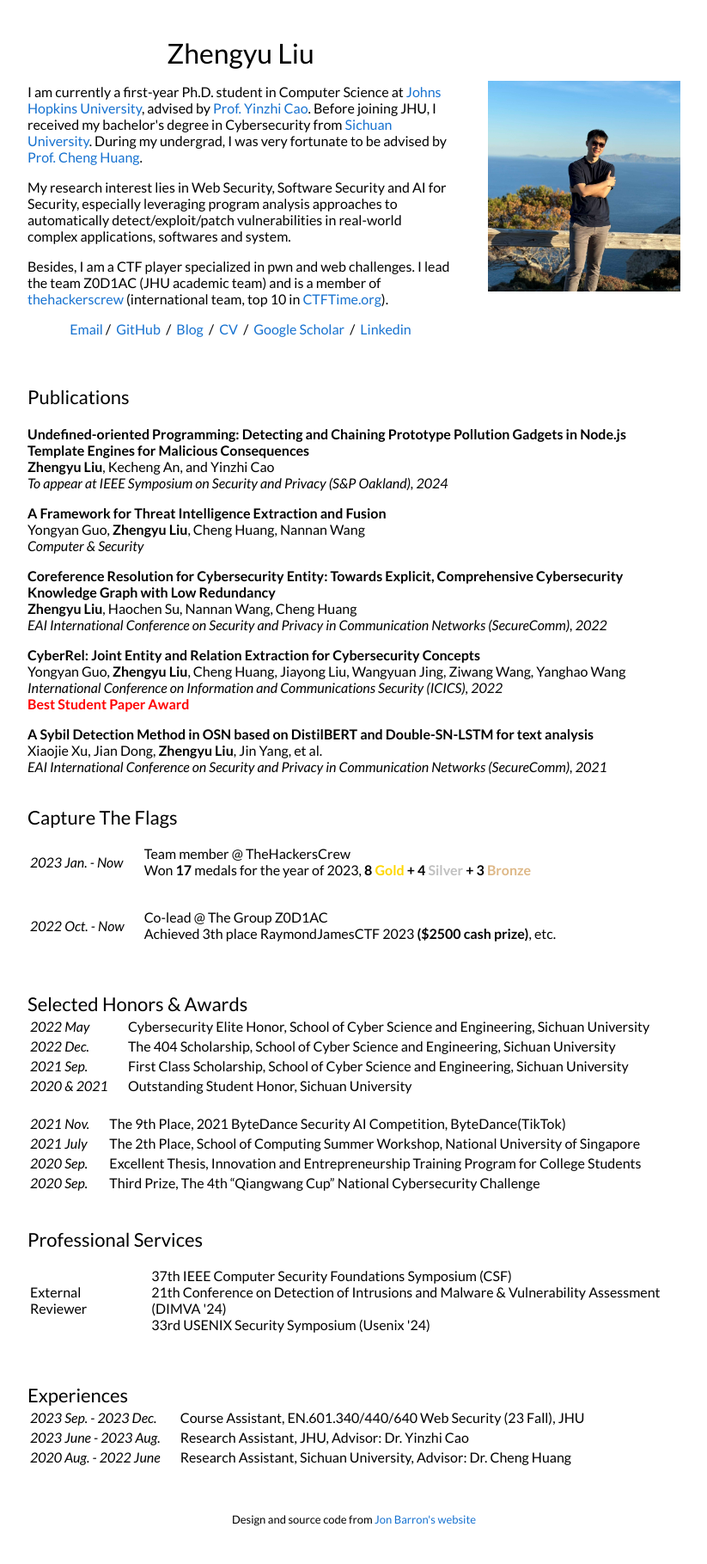
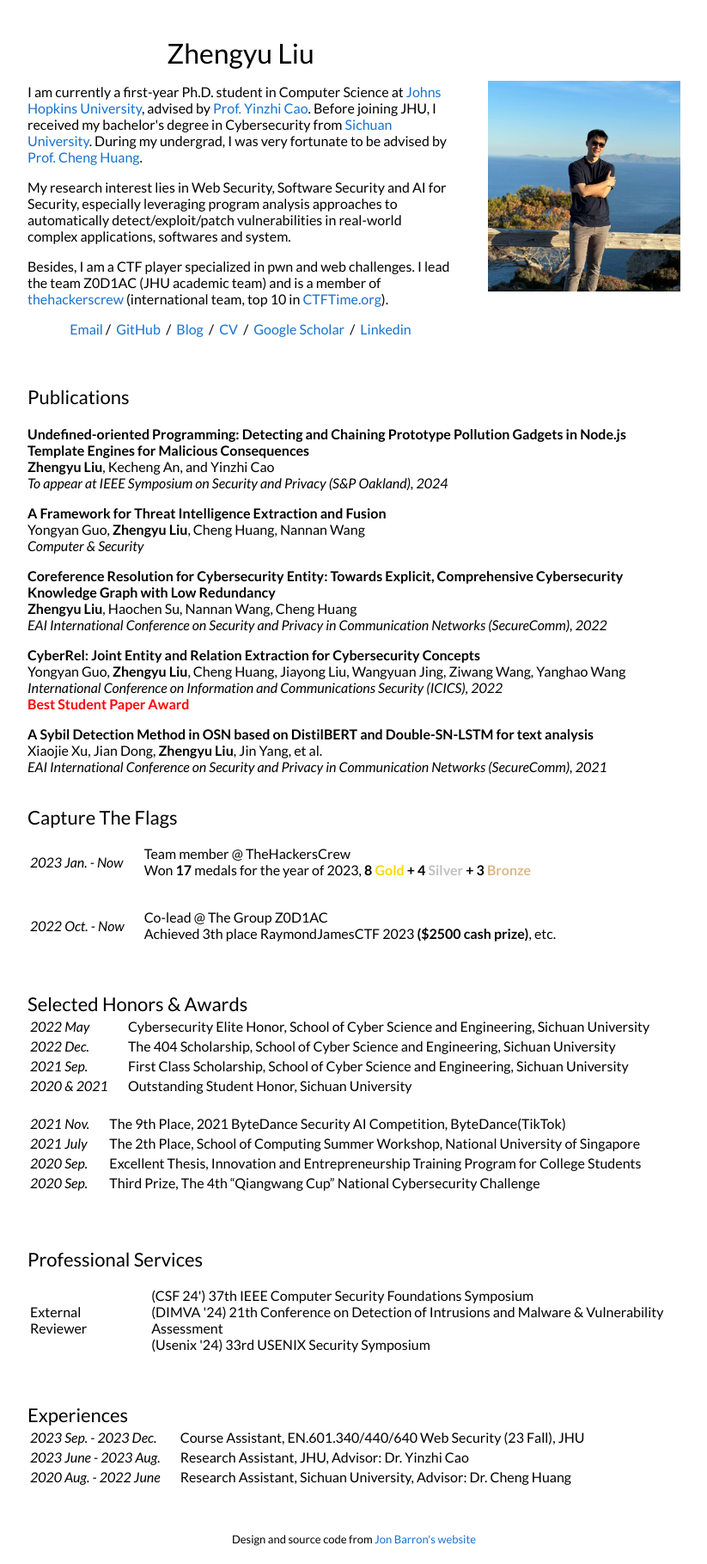
Before and after one commit to jackfromeast/jackfromeast.github.io, a Jekyll site: the page built from _posts/2023-08-04-UoPF.md, in a window 1280 px wide. Shown: the whole page at 86% size, without its empty margins (228-1051 px from the left). Built offline with Jekyll 4.4.1, drawn with Linux system fonts in a browser that asks for light colours; before the commit the page ends 1796 px from its top, so only the background shows below that.

Commit message:
Update default.html

```diff
--- a/_layouts/default.html
+++ b/_layouts/default.html
@@ -191,6 +191,10 @@
                   <td><em>2020 Sep.</em> &emsp;</td>
                   <td>Third Prize, The 4th “Qiangwang Cup” National Cybersecurity Challenge</td>
                 </tr>
+                <tr>
+                  <td><em>           </em> &emsp;</td>
+                  <td></td>
+                </tr>
               </table>
             </td>
           </tr>
@@ -204,11 +208,12 @@
                 <tr>
                   <td>External Reviewer&emsp;</td>
                   <td>
-                    <p>37th IEEE Computer Security Foundations Symposium (CSF)
+                    <p>
+                      (CSF 24')     37th IEEE Computer Security Foundations Symposium
                       <br>
-                      21th Conference on Detection of Intrusions and Malware & Vulnerability Assessment (DIMVA '24)
+                      (DIMVA '24)   21th Conference on Detection of Intrusions and Malware & Vulnerability Assessment
                       <br>
-                      33rd USENIX Security Symposium (Usenix '24)
+                      (Usenix '24)  33rd USENIX Security Symposium
                     </p>
                   </td>
                 </tr>
```
